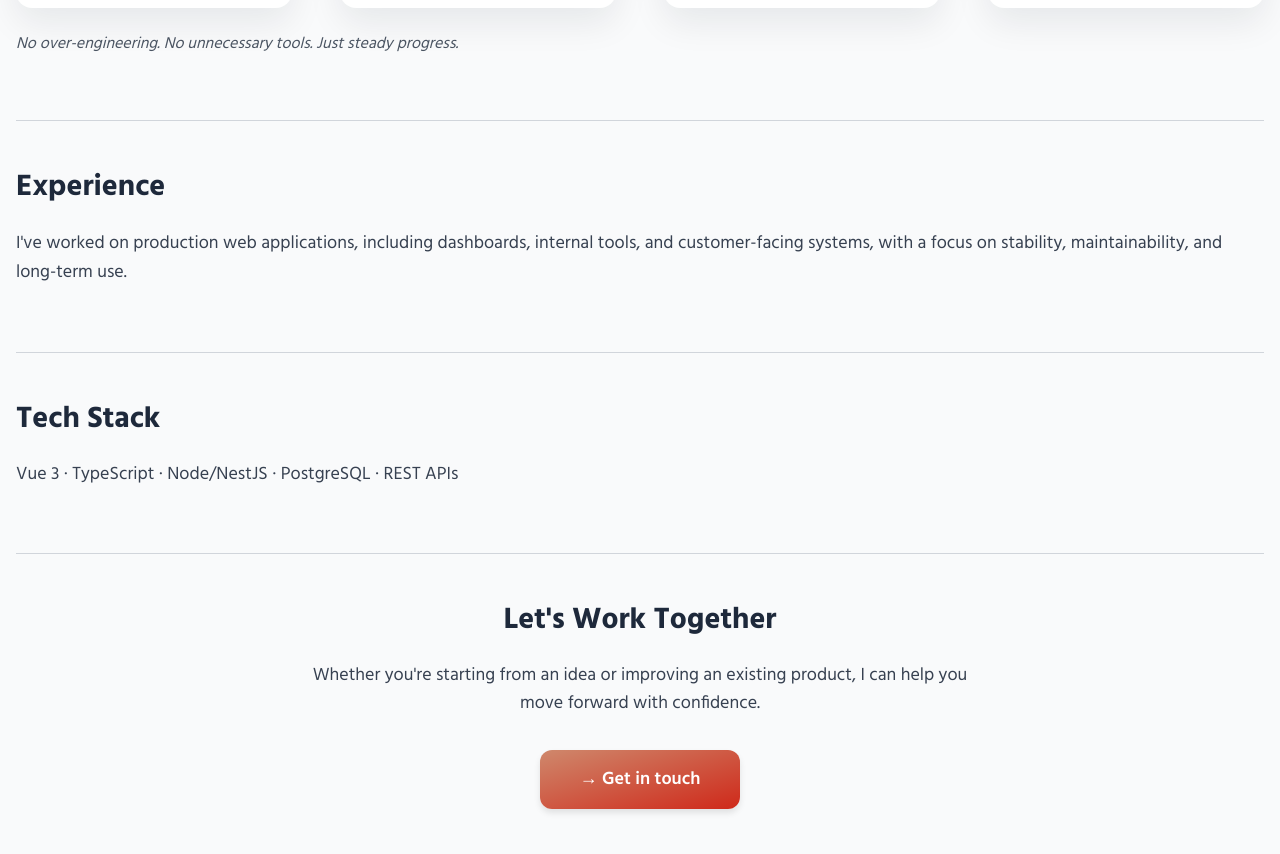
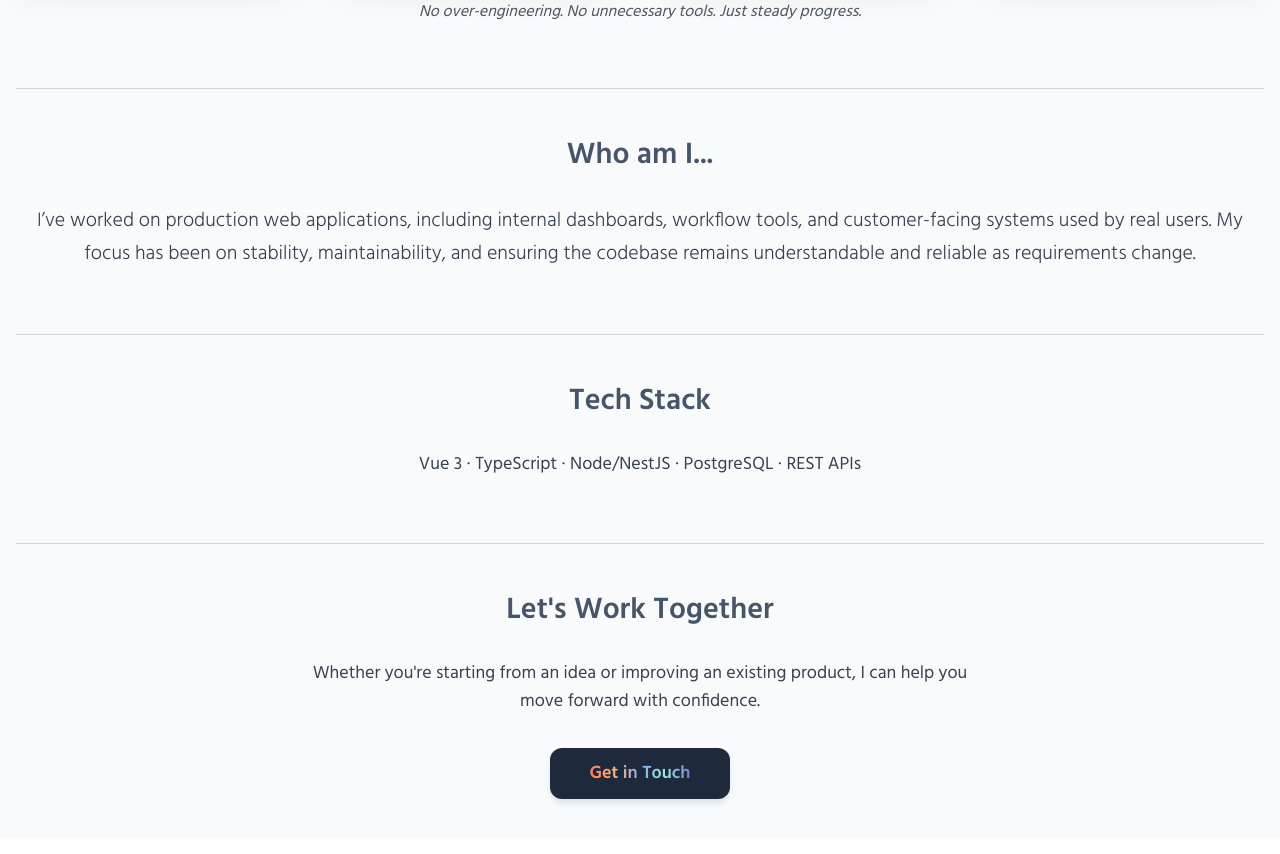
Before and after one commit to NelakaWith/portfolio, a Vue app: page /services in a window 1280 px wide. Shown: the part 3900-4754 px from the top of the page. Built offline with nearby package versions, Linux system fonts and the light colour scheme.

Commit message:
feat: update CompanyWhoAmI and CompanyHero components with improved layout and styling

```diff
--- a/src/components/company/CompanyHero.vue
+++ b/src/components/company/CompanyHero.vue
@@ -44,41 +44,3 @@
 <script setup lang="ts">
 import WaveBorder from "./WaveBorder.vue";
 </script>
-
-<style scoped>
-.hero-primary-gradient {
-  background: linear-gradient(
-    90deg,
-    #ff7e5f 0%,
-    #feb47b 25%,
-    #86a8e7 50%,
-    #91eae4 75%,
-    #7f7fd5 100%
-  );
-  -webkit-background-clip: text;
-  -webkit-text-fill-color: transparent;
-  background-clip: text;
-  /* text-fill-color: transparent; */
-}
-
-.hero-button {
-  padding: 0.75rem 2.5rem;
-  font-size: 1.125rem;
-  font-weight: 600;
-  border-radius: 0.75rem;
-  border: none;
-  cursor: pointer;
-  transition: transform 0.2s ease, box-shadow 0.2s ease;
-  box-shadow: 0 4px 6px rgba(0, 0, 0, 0.1);
-}
-
-.hero-button:hover {
-  transform: translateY(-2px);
-  box-shadow: 0 6px 12px rgba(0, 0, 0, 0.15);
-}
-
-.hero-button:active {
-  transform: translateY(0);
-  box-shadow: 0 2px 4px rgba(0, 0, 0, 0.1);
-}
-</style>
--- a/src/components/company/CompanyWhoAmI.vue
+++ b/src/components/company/CompanyWhoAmI.vue
@@ -1,9 +1,11 @@
 <template>
-  <section class="py-16 px-4 mt-16 bg-gray-50 dark:bg-gray-800">
+  <section class="py-10 px-4 mt-16 bg-gray-50 dark:bg-gray-800">
     <div class="mx-auto container">
       <!-- How I Work -->
       <div class="mb-16">
-        <h2 class="text-5xl font-semibold text-slate-600 dark:text-white mb-8">
+        <h2
+          class="text-4xl font-semibold text-slate-600 dark:text-white text-center mb-8"
+        >
           Work flow
         </h2>
         <div class="workflow-flow">
@@ -28,7 +30,7 @@
             ></div>
           </div>
         </div>
-        <p class="mt-6 text-gray-600 dark:text-gray-400 italic">
+        <p class="mt-6 text-gray-600 dark:text-gray-400 italic text-center">
           No over-engineering. No unnecessary tools. Just steady progress.
         </p>
       </div>
@@ -37,13 +39,19 @@
 
       <!-- Experience -->
       <div class="mb-16">
-        <h2 class="text-3xl font-bold text-slate-800 dark:text-white mb-6">
-          Experience
+        <h2
+          class="text-3xl font-semibold text-slate-600 dark:text-white text-center mb-8"
+        >
+          Who am I...
         </h2>
-        <p class="text-lg text-gray-700 dark:text-gray-300 leading-relaxed">
-          I've worked on production web applications, including dashboards,
-          internal tools, and customer-facing systems, with a focus on
-          stability, maintainability, and long-term use.
+        <p
+          class="text-xl font-light text-gray-700 dark:text-gray-300 leading-relaxed text-center"
+        >
+          I’ve worked on production web applications, including internal
+          dashboards, workflow tools, and customer-facing systems used by real
+          users. My focus has been on stability, maintainability, and ensuring
+          the codebase remains understandable and reliable as requirements
+          change.
         </p>
       </div>
 
@@ -51,10 +59,12 @@
 
       <!-- Tech Stack -->
       <div class="mb-16">
-        <h2 class="text-3xl font-bold text-slate-800 dark:text-white mb-6">
+        <h2
+          class="text-3xl font-semibold text-slate-600 dark:text-white text-center mb-8"
+        >
           Tech Stack
         </h2>
-        <p class="text-lg text-gray-700 dark:text-gray-300">
+        <p class="text-lg text-gray-700 dark:text-gray-300 text-center">
           Vue 3 · TypeScript · Node/NestJS · PostgreSQL · REST APIs
         </p>
       </div>
@@ -63,7 +73,9 @@
 
       <!-- Let's Work Together -->
       <div class="text-center">
-        <h2 class="text-3xl font-bold text-slate-800 dark:text-white mb-6">
+        <h2
+          class="text-3xl font-semibold text-slate-600 dark:text-white text-center mb-8"
+        >
           Let's Work Together
         </h2>
         <p
@@ -72,7 +84,9 @@
           Whether you're starting from an idea or improving an existing product,
           I can help you move forward with confidence.
         </p>
-        <button class="cta-button">→ Get in touch</button>
+        <button class="hero-button bg-slate-800 dark:bg-slate-700">
+          <span class="hero-primary-gradient">Get in Touch</span>
+        </button>
       </div>
     </div>
   </section>
--- a/src/scss/main.scss
+++ b/src/scss/main.scss
@@ -15,3 +15,40 @@ body {
 section {
   scroll-margin-top: 80px;
 }
+
+// company components styles
+.hero-primary-gradient {
+  background: linear-gradient(
+    90deg,
+    #ff7e5f 0%,
+    #feb47b 25%,
+    #86a8e7 50%,
+    #91eae4 75%,
+    #7f7fd5 100%
+  );
+  -webkit-background-clip: text;
+  -webkit-text-fill-color: transparent;
+  background-clip: text;
+  /* text-fill-color: transparent; */
+}
+
+.hero-button {
+  padding: 0.75rem 2.5rem;
+  font-size: 1.125rem;
+  font-weight: 600;
+  border-radius: 0.75rem;
+  border: none;
+  cursor: pointer;
+  transition: transform 0.2s ease, box-shadow 0.2s ease;
+  box-shadow: 0 4px 6px rgba(0, 0, 0, 0.1);
+}
+
+.hero-button:hover {
+  transform: translateY(-2px);
+  box-shadow: 0 6px 12px rgba(0, 0, 0, 0.15);
+}
+
+.hero-button:active {
+  transform: translateY(0);
+  box-shadow: 0 2px 4px rgba(0, 0, 0, 0.1);
+}
```
